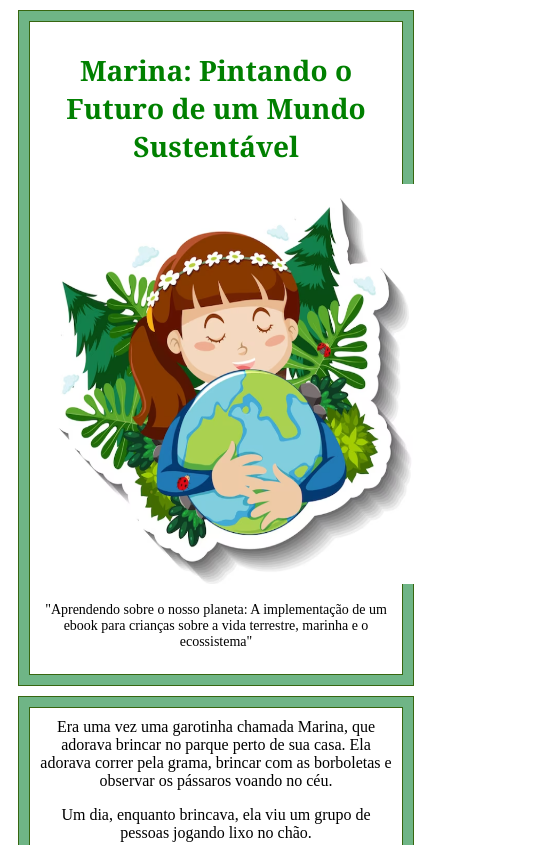
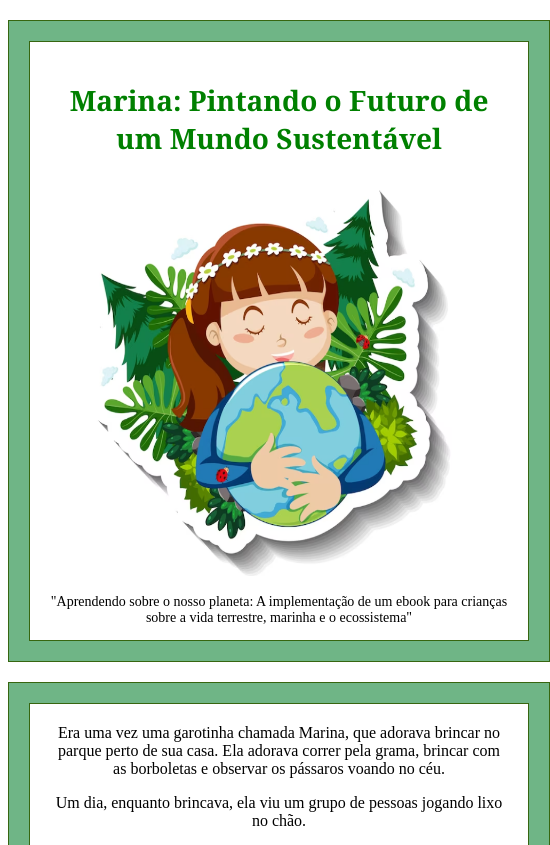
Before and after one commit to mapademarcos/ebookUNINTER, a plain HTML site: page index.html in a window 390 px wide. Shown: the top 845 px of the page, 550 px wide, since content can reach past the window. Drawn offline with Linux system fonts and the light colour scheme.

Commit message:
correções

```diff
--- a/style.css
+++ b/style.css
@@ -15,17 +15,3 @@
     padding: 20px;
     box-sizing: border-box;
 }
-
-/* Dispositivos móveis */
-@media (max-width: 768px) {
-    .book {
-        width: 100%;
-        height: auto;
-        margin: 10px;
-        padding: 10px;
-    }
-
-    .page {
-        padding: 10px;
-    }
-}
```
